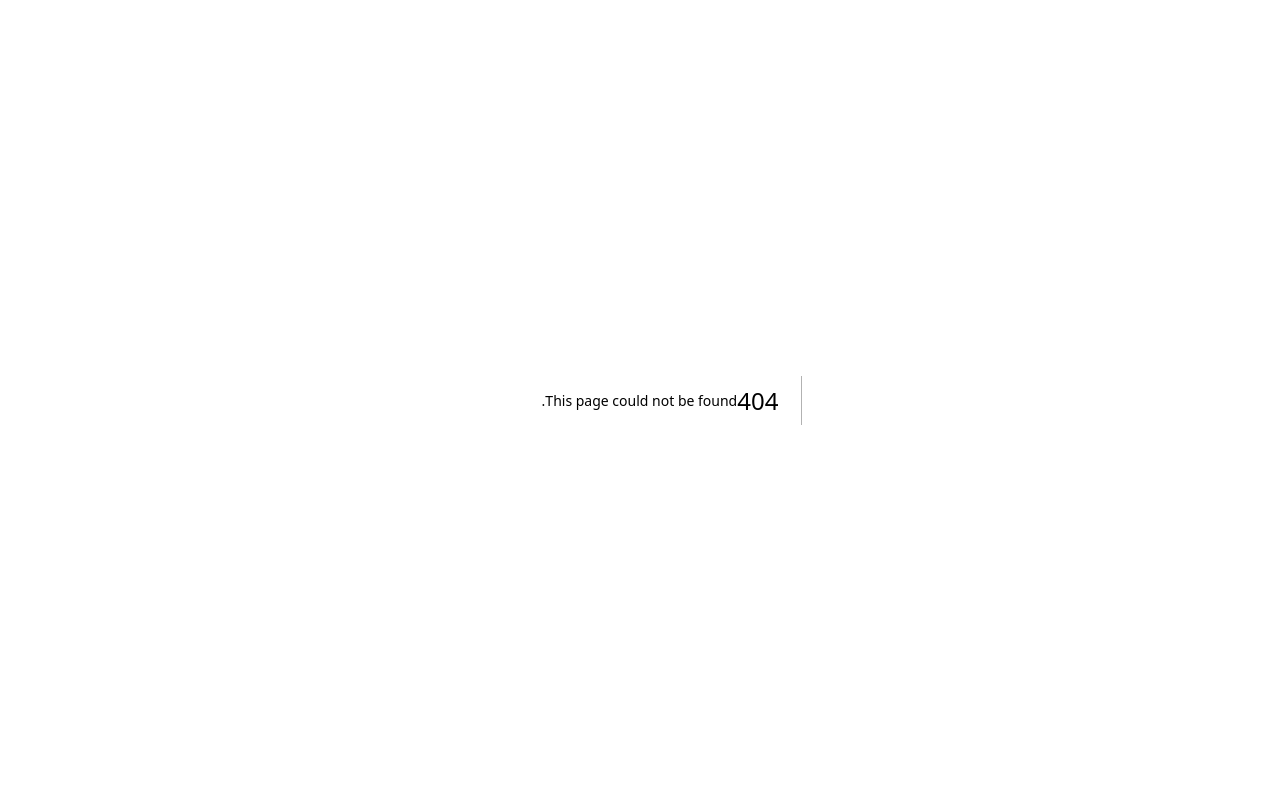
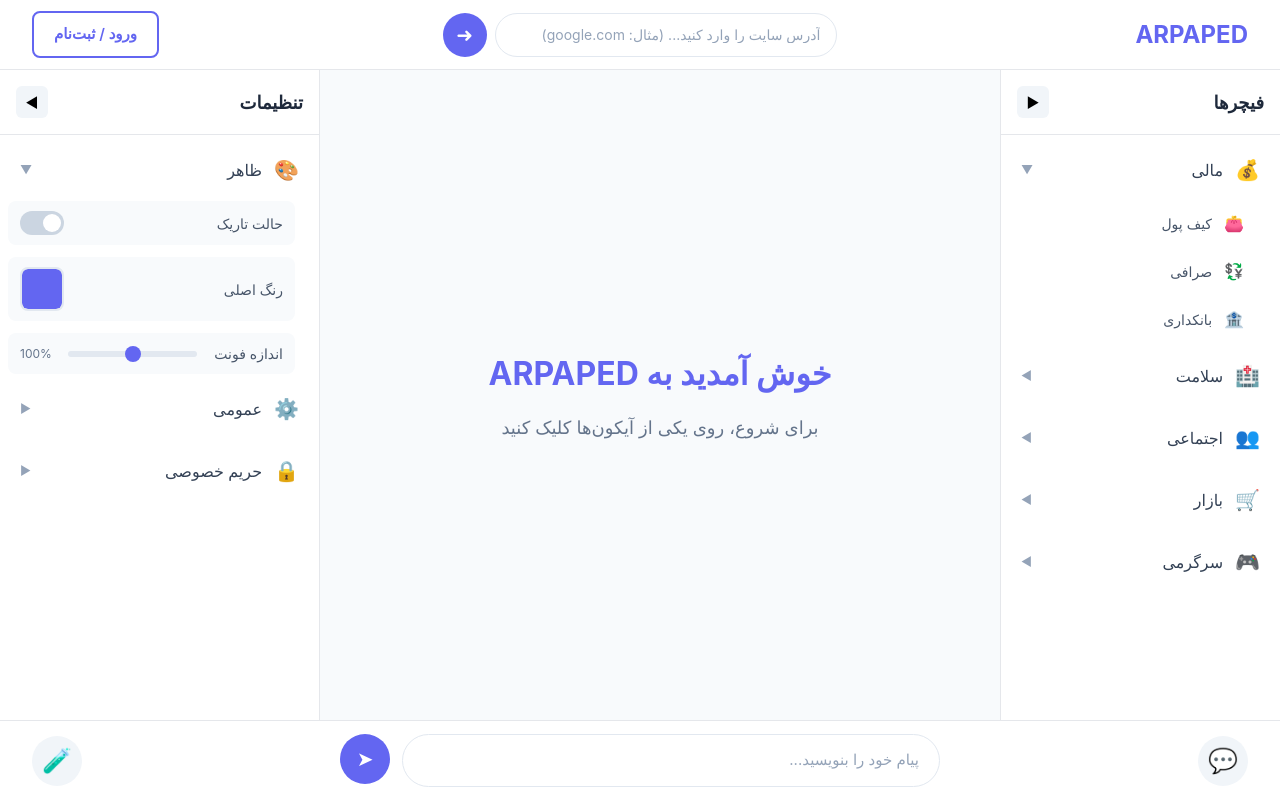
Before and after one commit to Aran1986/ARPAPED, a Next.js app: page /app in a window 1280 px wide. Before the commit this address had no page. Built offline with nearby package versions, Linux system fonts and the light colour scheme.

Commit message:
fix: auth flow working properly

```diff
--- a/public/landing/index.html
+++ b/public/landing/index.html
@@ -258,7 +258,7 @@
   <p class="tagline">لایه عاملیاتی جهانی برای دنیا</p>
   <p class="subtitle">بدون محدودیت. بدون پلتفرم. یک واقعیت دیجیتال یکپارچه.</p>
   <div class="cta">
-    <a href="/app" class="btn primary">شروع کنید</a>
+    <a href="app" class="btn primary">شروع کنید</a>
     <button onclick="openSignup()" class="btn secondary">ثبت‌نام</button>
   </div>
 </header>
@@ -322,11 +322,11 @@
 
 <script>
   function openLogin() {
-    window.location.href = '/app?action=login';
+    window.location.href = 'app?action=login';
   }
 
   function openSignup() {
-    window.location.href = '/app?action=signup';
+    window.location.href = 'app?action=signup';
   }
 </script>
 
--- /dev/null
+++ b/src/app/app/page.module.css
@@ -0,0 +1,20 @@
+.container {
+  display: grid;
+  grid-template-rows: 70px 1fr 80px;
+  height: 100vh;
+  width: 100vw;
+  overflow: hidden;
+}
+
+.body {
+  display: grid;
+  grid-template-columns: auto 1fr auto;
+  overflow: hidden;
+}
+
+.main {
+  overflow: hidden;
+  background: #f8fafc;
+}
+
+/* Location: src/app/page.module.css */
--- /dev/null
+++ b/src/app/app/page.tsx
@@ -0,0 +1,49 @@
+'use client';
+
+import { useEffect } from 'react';
+import Header from '@/shared/components/layout/Header/Header';
+import Footer from '@/shared/components/layout/Footer/Footer';
+import LeftSidebar from '@/shared/components/layout/LeftSidebar/LeftSidebar';
+import RightSidebar from '@/shared/components/layout/RightSidebar/RightSidebar';
+import TabSystem from '@/core/routing/TabSystem';
+import { useTab } from '@/shared/hooks/useTab';
+import styles from './page.module.css';
+
+export default function AppPage() {
+  const { openTab } = useTab();
+
+  useEffect(() => {
+    const params = new URLSearchParams(window.location.search);
+    const action = params.get('action');
+
+    if (action === 'login') {
+      const { LoginModule } = require('@/modules/auth');
+      openTab('login', 'ورود', '🔐', <LoginModule />);
+      window.history.replaceState({}, '', '/app');
+    } else if (action === 'signup') {
+      const { SignupModule } = require('@/modules/auth');
+      openTab('signup', 'ثبت‌نام', '📝', <SignupModule />);
+      window.history.replaceState({}, '', '/app');
+    }
+  }, [openTab]);
+
+  return (
+    <div className={styles.container}>
+      <Header />
+
+      <div className={styles.body}>
+        <LeftSidebar />
+
+        <main className={styles.main}>
+          <TabSystem />
+        </main>
+
+        <RightSidebar />
+      </div>
+
+      <Footer />
+    </div>
+  );
+}
+
+// Location: src/app/app/page.tsx
--- /dev/null
+++ b/src/app/landing/page.tsx
@@ -0,0 +1,14 @@
+import { redirect } from 'next/navigation';
+import fs from 'fs';
+import path from 'path';
+
+export default function LandingPage() {
+  const landingHtml = fs.readFileSync(
+    path.join(process.cwd(), 'public/landing/index.html'),
+    'utf-8'
+  );
+
+  return <div dangerouslySetInnerHTML={{ __html: landingHtml }} />;
+}
+
+// Location: src/app/landing/page.tsx
--- a/src/app/page.tsx
+++ b/src/app/page.tsx
@@ -1,50 +1,29 @@
 'use client';
 
 import { useEffect } from 'react';
-import Header from '@/shared/components/layout/Header/Header';
-import Footer from '@/shared/components/layout/Footer/Footer';
-import LeftSidebar from '@/shared/components/layout/LeftSidebar/LeftSidebar';
-import RightSidebar from '@/shared/components/layout/RightSidebar/RightSidebar';
-import TabSystem from '@/core/routing/TabSystem';
-import { useTab } from '@/shared/hooks/useTab';
-import styles from './page.module.css';
+import { useRouter } from 'next/navigation';
+import { useAuth } from '@/shared/hooks/useAuth';
 
-export default function Home() {
-  const { openTab } = useTab();
+export default function RootPage() {
+  const router = useRouter();
+  const { isAuthenticated } = useAuth();
 
   useEffect(() => {
-    // Check URL parameters
-    const params = new URLSearchParams(window.location.search);
-    const action = params.get('action');
-
-    if (action === 'login') {
-      const { LoginModule } = require('@/modules/auth');
-      openTab('login', 'ورود', '🔐', <LoginModule />);
-      // Clear URL parameter
-      window.history.replaceState({}, '', '/app');
-    } else if (action === 'signup') {
-      const { SignupModule } = require('@/modules/auth');
-      openTab('signup', 'ثبت‌نام', '📝', <SignupModule />);
-      // Clear URL parameter
-      window.history.replaceState({}, '', '/app');
+    if (isAuthenticated) {
+      router.push('/app');
+    } else {
+      router.push('/landing');
     }
-  }, [openTab]);
+  }, [isAuthenticated, router]);
 
   return (
-    <div className={styles.container}>
-      <Header />
-
-      <div className={styles.body}>
-        <LeftSidebar />
-
-        <main className={styles.main}>
-          <TabSystem />
-        </main>
-
-        <RightSidebar />
-      </div>
-
-      <Footer />
+    <div style={{
+      display: 'flex',
+      alignItems: 'center',
+      justifyContent: 'center',
+      height: '100vh'
+    }}>
+      <div style={{ fontSize: '2rem' }}>در حال بارگذاری...</div>
     </div>
   );
 }
```
